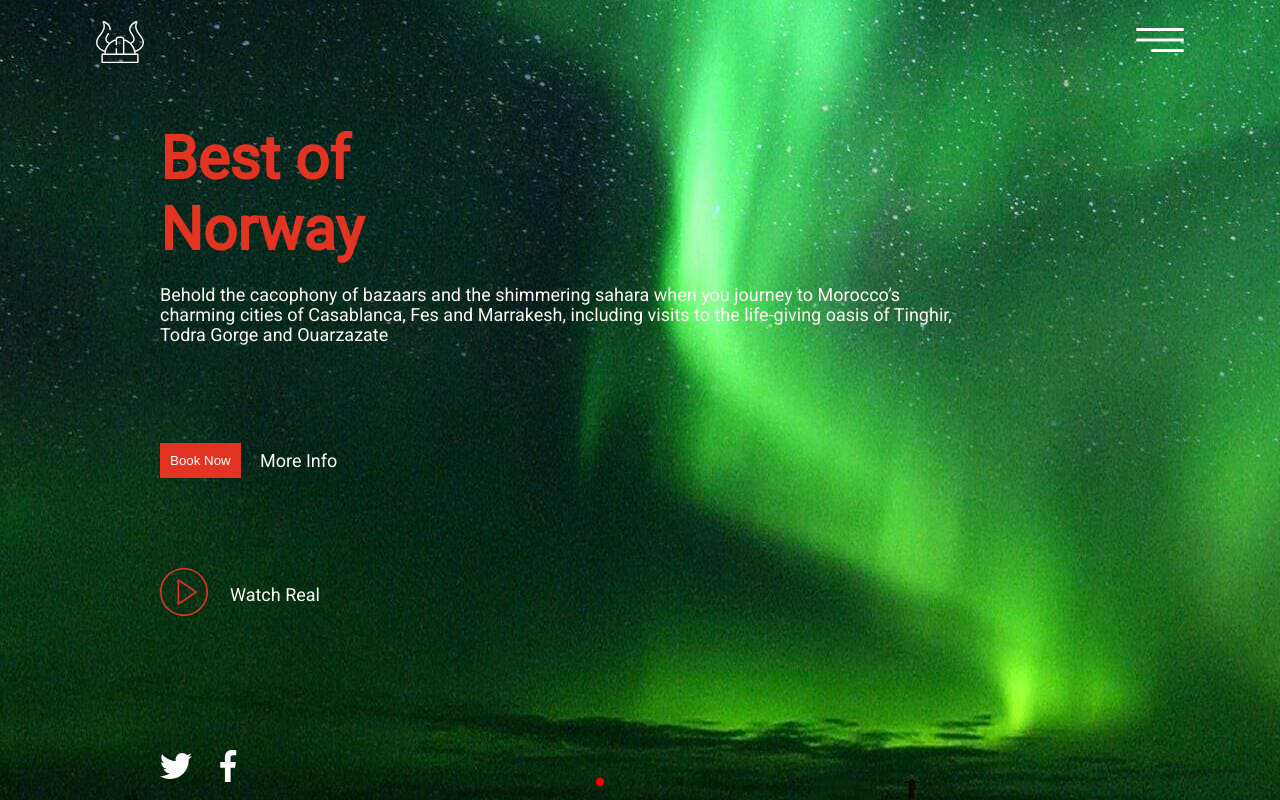
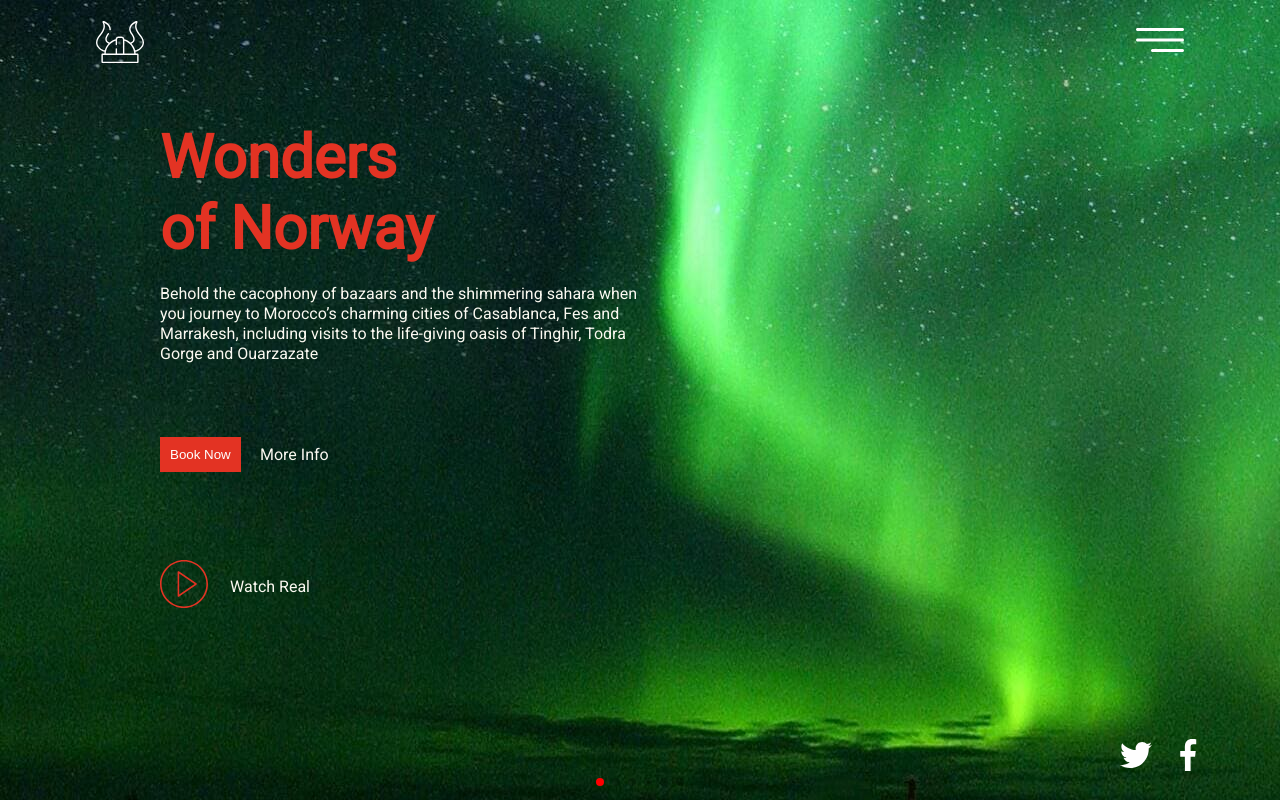
Before and after one commit to sametkaraca/nordictravel, a React (Create React App) app: page / in a window 1280 px wide. Built offline with nearby package versions, Linux system fonts and the light colour scheme.

Commit message:
Mobile Navbar menu. Version 1.0. It needs to be improved.

```diff
--- a/src/pages/Home/Home.jsx
+++ b/src/pages/Home/Home.jsx
@@ -109,7 +109,7 @@ export const Home = () => {
     );
   }
 
-  if (size.width < 1920) {
+  if (size.width < 3200) {
     //XL
     return (
       <section className={style.home}>
--- a/src/pages/Home/HomeCountry.jsx
+++ b/src/pages/Home/HomeCountry.jsx
@@ -21,8 +21,9 @@ export const HomeCountry = ({ image }) => {
 
       <div className={style.home_country_container}>
         <h1 className={style.home_country_container__title}>
-          Best of <br />
-          Norway
+          Wonders
+          <br />
+          of Norway
         </h1>
         <p className={style.home_country_container__content}>
           Behold the cacophony of bazaars and the shimmering sahara when you
--- a/src/pages/NavBar.jsx
+++ b/src/pages/NavBar.jsx
@@ -1,16 +1,37 @@
 import React, { useState } from "react";
+import { NavLink } from "react-router-dom";
 import style from "../styles/_navbar.module.scss";
 import vikingIcon from "../assets/viking.svg";
 import menuIcon from "../assets/menu.svg";
 
 export const NavBar = () => {
+  const [isOpen, setIsOpen] = useState(false);
+
+  const isOpenClass = isOpen ? style.open : "";
+  const navItems = ["Home", "Discover", "Destinations", "Booking", "Contact"];
+
   return (
     <nav className={style.nav}>
       <img className={style.nav_logo} src={vikingIcon} alt="logo" />
+      <a className={style.nav_icon} href="#" onClick={() => setIsOpen(!isOpen)}>
+        <img className={style.nav_icon__img} src={menuIcon} alt="menu" />
+      </a>
 
-      <a className={style.nav_menu} to={`#`}>
-        <img className={style.nav_menu__img} src={menuIcon} alt="menu" />
-      </a>
+      <ul className={[style.nav_menu, isOpenClass].join(" ")}>
+        {navItems.map((item) => {
+          return (
+            <li key={item}>
+              <a
+                href={item}
+                className={style.nav_menu_item}
+                onClick={() => setIsOpen(false)}
+              >
+                {item}
+              </a>
+            </li>
+          );
+        })}
+      </ul>
     </nav>
   );
 };
--- a/src/styles/_base.module.scss
+++ b/src/styles/_base.module.scss
@@ -12,7 +12,7 @@ body {
   margin: 0;
   padding: 0;
   font-family: "Roboto", serif;
-  font-size: 1.8rem;
+  font-size: 1.6rem;
   color: $color-bianca;
 }
 
@@ -21,10 +21,16 @@ p {
 }
 
 h1 {
-  font-size: 6rem;
+  font-size: 4.2rem;
 }
 
 html {
   // This defines what 1rem is
   font-size: 62.5%; //1 rem = 10px; 10px/16px = 62.5%
 }
+
+@media only screen and (min-width: $screen-mobile) {
+  h1 {
+    font-size: 6rem;
+  }
+}
--- a/src/styles/_home.module.scss
+++ b/src/styles/_home.module.scss
@@ -3,10 +3,6 @@
 :root {
   --swiper-theme-color: red;
 }
-
-// .home_swiper {
-//   margin-bottom: -4px;
-// }
 
 .home_country {
   height: 100vh;
@@ -23,7 +19,7 @@
     user-select: none;
 
     &__title {
-      grid-column: 2/5;
+      grid-column: 2/7;
       grid-row: 2/3;
       color: $color-alizarin;
     }
@@ -36,7 +32,7 @@
 
     &__button {
       grid-column: 2/6;
-      grid-row: 7/8;
+      grid-row: 8/9;
       justify-self: start;
       align-self: center;
       padding: 1rem;
@@ -47,8 +43,10 @@
 
     &__info {
       grid-column: 2/6;
+      grid-row: 8/9;
+
       margin-left: 10rem;
-      grid-row: 7/8;
+
       justify-self: start;
       align-self: center;
     }
@@ -71,14 +69,57 @@
     }
 
     &_icons {
-      grid-column: 2/5;
+      grid-column: 8/9;
       grid-row: 14/15;
 
       &__img {
         margin-right: 2rem;
+        margin-bottom: 2rem;
         height: 32px;
         width: 32px;
       }
     }
   }
 }
+
+@media only screen and (min-width: $screen-mobile) {
+  .home_country {
+    &_container {
+      &__content {
+        grid-column: 2/6;
+        grid-row: 3/6;
+      }
+
+      &__button {
+        grid-column: 2/6;
+        grid-row: 8/9;
+      }
+
+      &__info {
+        grid-column: 2/6;
+        grid-row: 8/9;
+      }
+    }
+  }
+}
+
+@media only screen and (min-width: $screen-tablet) {
+  .home_country {
+    &_container {
+      &__content {
+        grid-column: 2/5;
+        grid-row: 3/6;
+      }
+
+      &__button {
+        grid-column: 2/6;
+        grid-row: 7/8;
+      }
+
+      &__info {
+        grid-column: 2/6;
+        grid-row: 7/8;
+      }
+    }
+  }
+}
--- a/src/styles/_navbar.module.scss
+++ b/src/styles/_navbar.module.scss
@@ -17,7 +17,8 @@
     height: 48px;
   }
 
-  &_menu {
+  &_icon {
+    z-index: 4;
     grid-column: 8/9;
     align-self: center;
     margin: 1.6rem;
@@ -26,4 +27,21 @@
       height: 48px;
     }
   }
+
+  &_menu {
+    z-index: 3;
+    position: fixed;
+    background: black;
+    height: 100vh;
+    width: 100%;
+    flex-direction: column;
+    clip-path: circle(0 at 90% -10%);
+    -webkit-clip-path: circle(0 at 90% -10%);
+    transition: all 0.8s ease-out;
+
+    &.open {
+      clip-path: circle(1000px at 100% 0%);
+      -webkit-clip-path: circle(1000px at 100% 0%);
+    }
+  }
 }
--- a/src/styles/_utilities.module.scss
+++ b/src/styles/_utilities.module.scss
@@ -1,3 +1,7 @@
 $color-shark: #1d2021;
 $color-bianca: #fbf9f1;
 $color-alizarin: #e33323;
+
+$screen-mobile: 540px;
+$screen-tablet: 1024px;
+$screen-desktop: 1920px;
```
